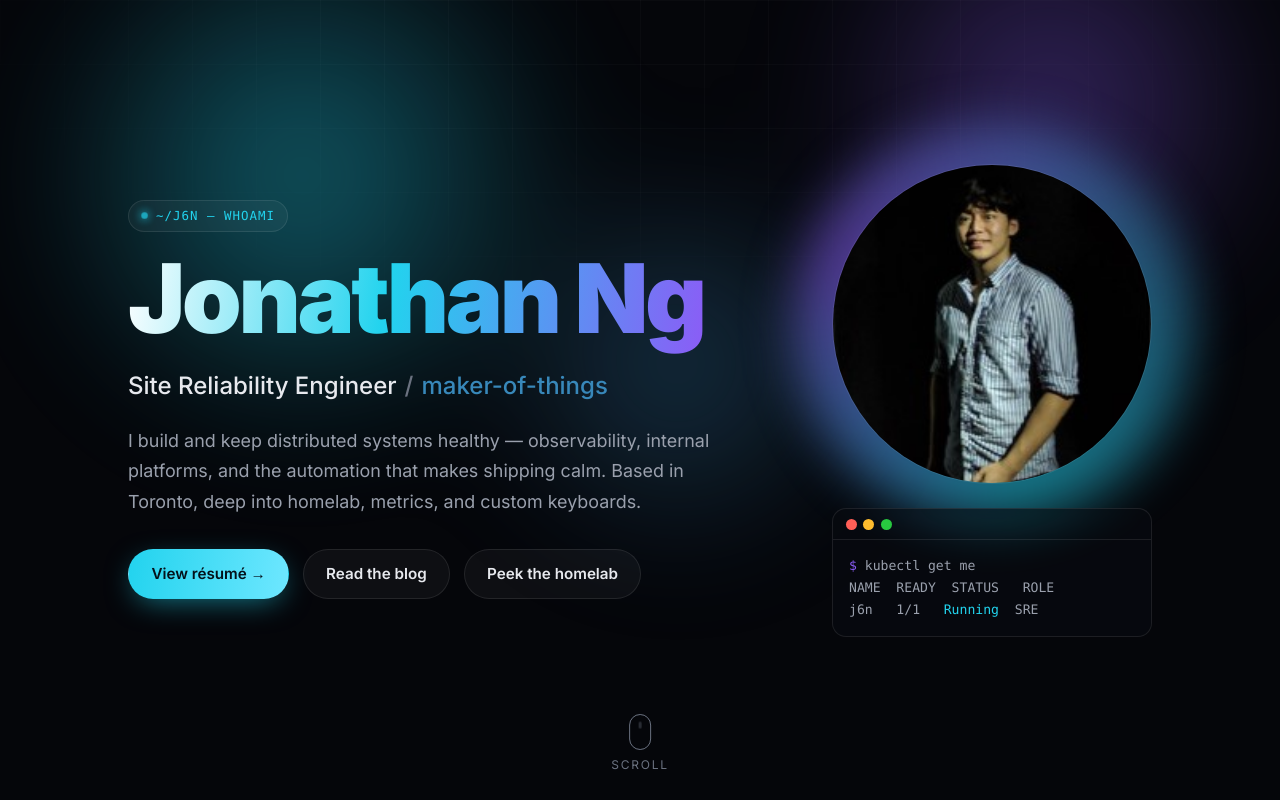
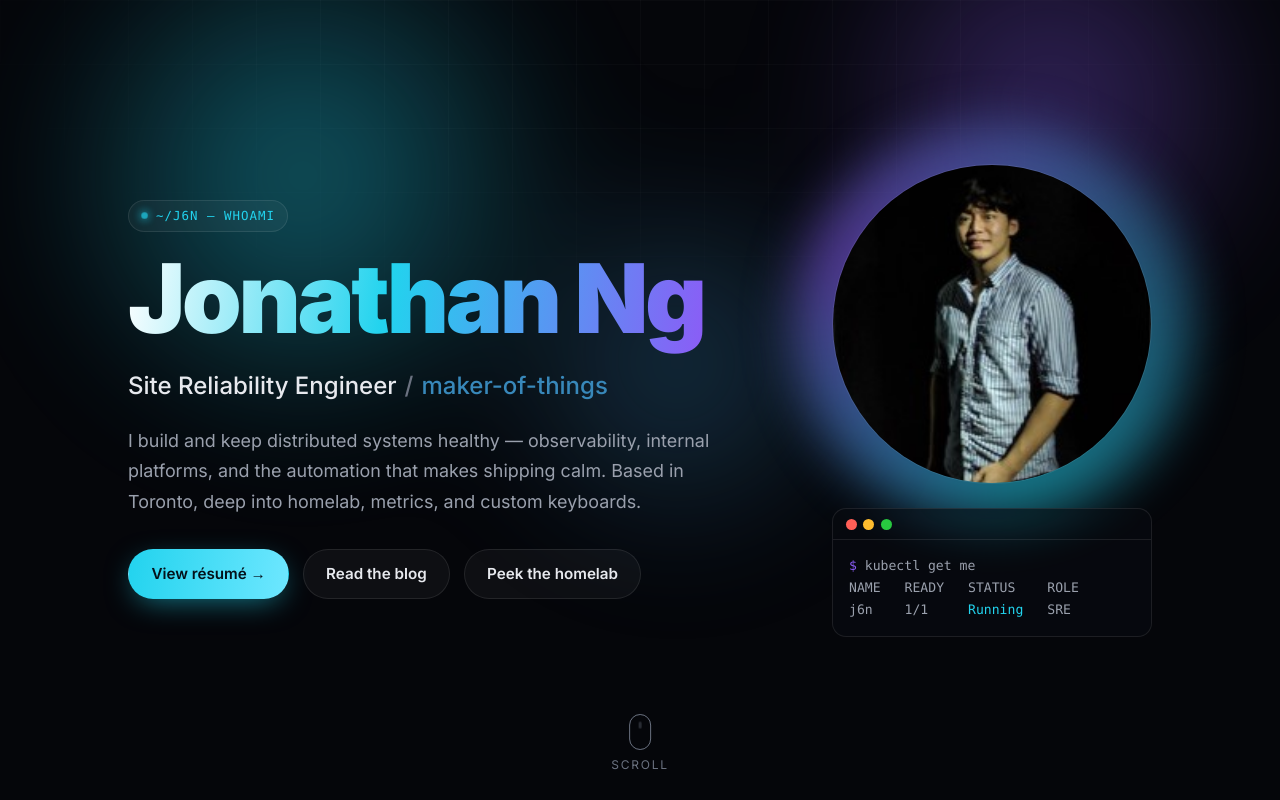
Before and after one commit to j6nca/j6nca, a Next.js app: page / in a window 1280 px wide. Shown: the top 800 px of the page. Built offline with nearby package versions, Linux system fonts and the light colour scheme.

Commit message:
update alignment

```diff
--- a/src/app/components/Hero.jsx
+++ b/src/app/components/Hero.jsx
@@ -73,12 +73,15 @@ const Hero = ({ name = 'Jonathan Ng', label = 'Site Reliability Engineer' }) =>
               <div>
                 <span className="prompt">$</span> kubectl get me
               </div>
-              <div>
-                NAME&nbsp;&nbsp;READY&nbsp;&nbsp;STATUS&nbsp;&nbsp;&nbsp;ROLE
-              </div>
-              <div>
-                j6n&nbsp;&nbsp;&nbsp;1/1&nbsp;&nbsp;&nbsp;
-                <span className="ok">Running</span>&nbsp;&nbsp;SRE
+              <div className="term-table">
+                <span>NAME</span>
+                <span>READY</span>
+                <span>STATUS</span>
+                <span>ROLE</span>
+                <span>j6n</span>
+                <span>1/1</span>
+                <span className="ok">Running</span>
+                <span>SRE</span>
               </div>
             </div>
           </div>
--- a/src/app/globals.css
+++ b/src/app/globals.css
@@ -357,6 +357,12 @@ body::before {
 .term-body { padding: 0.9rem 1rem; line-height: 1.7; color: var(--muted); }
 .term-body .ok { color: var(--accent-cyan); }
 .term-body .prompt { color: var(--accent-violet); }
+.term-table {
+  display: grid;
+  grid-template-columns: repeat(4, max-content);
+  column-gap: 1.5rem;
+}
+.term-table > span { text-align: left; }
 
 .scroll-hint {
   position: absolute;
```
